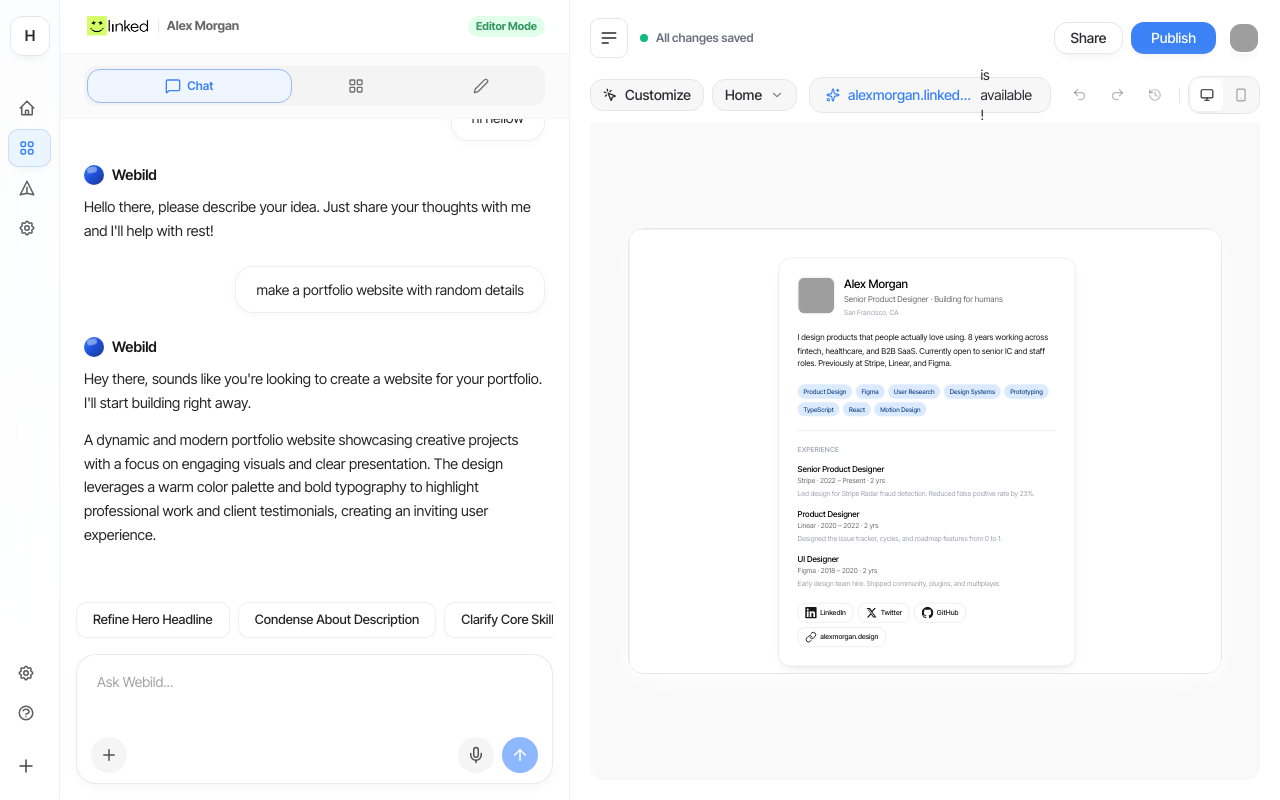
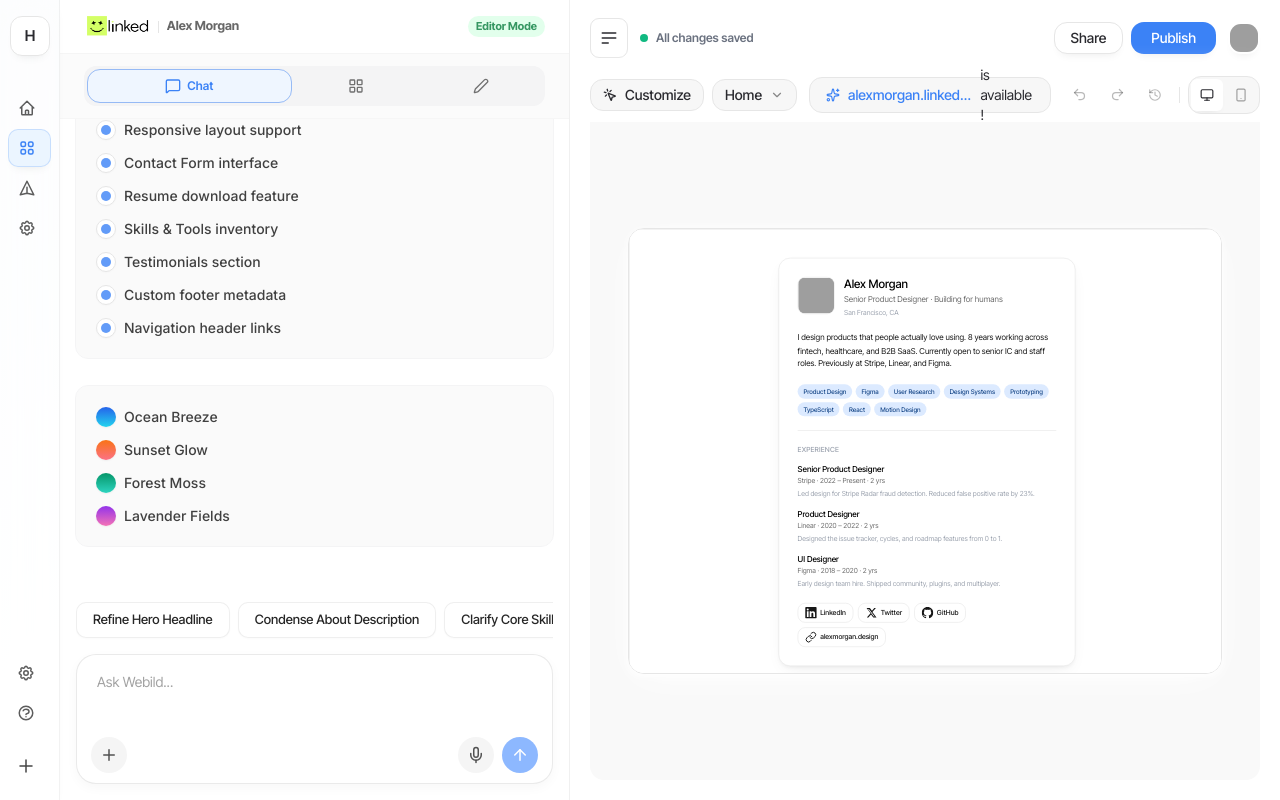
Before and after one commit to ahmedzulfi/linked, a Next.js app: page /editor in a window 1280 px wide. Built offline with nearby package versions, Linux system fonts and the light colour scheme; grey boxes are pictures that could not be loaded.

Commit message:
feat: implement exact Figma tags, classes, and previews (Carousel, Checklist, Color Palette) in ChatPane messages list

```diff
--- a/app/editor/components/ChatPane.tsx
+++ b/app/editor/components/ChatPane.tsx
@@ -250,7 +250,8 @@ export default function ChatPane({
         {activeTab === "chat" && (
           <>
             {/* Messages */}
-            <div className="flex-1 overflow-y-auto px-6 pb-4 pt-4 flex flex-col gap-6" style={{ scrollbarWidth: "none" }}>
+            <div className="flex-1 overflow-y-auto w-full px-4" style={{ scrollbarWidth: "none" }}>
+              <div className="max-w-[479px] mx-auto flex flex-col gap-6 pb-4 pt-4 w-full">
                 <AnimatePresence initial={false}>
                   {messages.map((msg) => (
                     <motion.div
@@ -258,57 +259,141 @@ export default function ChatPane({
                       initial={{ opacity: 0, y: 8 }}
                       animate={{ opacity: 1, y: 0 }}
                       transition={{ duration: 0.25, ease: [0.23, 1, 0.32, 1] }}
+                      className="w-full flex flex-col"
                     >
                       {msg.role === "user" ? (
-                      <div className="flex justify-end">
-                        <div className="bg-white py-3 px-5 rounded-[18px] max-w-[85%] border border-neutral-200/60 shadow-[0_2px_8px_rgba(0,0,0,0.03)]">
-                          <p className="text-[14px] text-neutral-800 font-normal leading-normal">{msg.content}</p>
+                        <div className="w-full flex justify-end items-start">
+                          <div className="max-w-[85%] flex flex-col justify-start items-start">
+                            <div className="BackgroundBorder min-h-9 px-4 py-3 relative bg-neutral-50 rounded-xl outline outline-1 outline-zinc-100 flex flex-col justify-start items-start">
+                              <div className="OverlayShadow w-24 h-14 left-0 top-0 absolute bg-white/0 rounded-xl shadow-[0px_6px_10px_-6px_rgba(0,0,0,0.09)] pointer-events-none" />
+                              <div className="Container self-stretch pb-[0.63px] flex flex-col justify-start items-start">
+                                <div className="HiHellow justify-center text-black text-[15px] font-normal font-['Inter'] leading-7 break-words max-w-full">
+                                  {msg.content}
+                                </div>
+                              </div>
+                            </div>
                           </div>
                         </div>
                       ) : (
-                      <div className="flex flex-col gap-2.5 w-full">
-                        {/* Header: Blue sphere and name "Webild" */}
-                        <div className="flex items-center gap-2">
-                          <div className="w-5 h-5 rounded-full bg-gradient-to-br from-[#3b82f6] via-[#1d4ed8] to-[#1e3a8a] relative overflow-hidden shadow-sm flex-shrink-0">
-                            {/* Inner glossy highlight */}
-                            <div className="absolute top-[2px] left-[3px] w-2.5 h-1.5 rounded-full bg-white/40 blur-[0.5px] transform -rotate-12"></div>
+                        <div className="w-full flex flex-col justify-start items-start gap-2">
+                          <div className="self-stretch inline-flex justify-start items-center gap-2">
+                            {/* Logo */}
+                            <div className="Logo relative flex items-center justify-center">
+                              <svg width="17" height="17" viewBox="0 0 17 17" fill="none" xmlns="http://www.w3.org/2000/svg">
+                                <circle cx="8.5" cy="8.5" r="8" fill="url(#blueSphereGrad4)" />
+                                <path d="M4.5 5.5 C 5.5 3.5, 9.5 3.5, 12.5 5.5 C 10.5 4.5, 6.5 4.5, 4.5 5.5 Z" fill="white" opacity="0.4" />
+                                <defs>
+                                  <radialGradient id="blueSphereGrad4" cx="30%" cy="30%" r="70%">
+                                    <stop offset="0%" stopColor="#4fa3ff" />
+                                    <stop offset="40%" stopColor="#1a73e8" />
+                                    <stop offset="100%" stopColor="#0d47a1" />
+                                  </radialGradient>
+                                </defs>
+                              </svg>
                             </div>
-                          <span className="font-semibold text-[14.5px] text-neutral-900 leading-none">
-                            Webild
-                          </span>
+                            <div className="w-14 h-7 relative">
+                              <div className="Webild left-0 top-[-1px] absolute justify-center text-black text-lg font-medium font-['Inter'] leading-7">Webild</div>
                             </div>
-                        {/* Message content: No bubble background, plain text */}
-                        <div className="flex flex-col gap-3.5 pl-0 max-w-full">
-                          {msg.content.split("\n\n").map((para, i) => {
-                            // Check if paragraph starts with a subheader like "Color Palette"
-                            if (para.trim().startsWith("Color Palette")) {
-                              return (
-                                <div key={i} className="flex flex-col gap-1 mt-1">
-                                  <span className="text-[12px] font-semibold uppercase tracking-wider text-zinc-400 font-['Inter_Tight']">
-                                    Color Palette
-                                  </span>
-                                  {/* Render rest of text if any, or just empty space */}
-                                  {para.replace("Color Palette", "").trim() && (
-                                    <p className="text-[14px] text-neutral-800 font-normal leading-relaxed">
-                                      {para.replace("Color Palette", "").trim()}
-                                    </p>
+                          </div>
+
+                          <div className="self-stretch flex flex-col justify-start items-start w-full">
+                            <div className="justify-center text-neutral-900 text-[15px] font-normal font-['Inter'] leading-7 whitespace-pre-wrap w-full">
+                              {msg.content}
+                            </div>
+                          </div>
+
+                          {/* Dynamic attachment previews for the mockup portfolio response */}
+                          {msg.id === "4" && (
+                            <div className="w-full flex flex-col justify-start items-start gap-4 mt-3">
+                              {/* 1. Carousel preview section */}
+                              <div className="self-stretch pt-3 flex flex-col justify-start items-start w-full">
+                                <div className="BackgroundBorder self-stretch p-5 bg-neutral-50 rounded-xl outline outline-1 outline-zinc-100 flex flex-col justify-start items-start w-full">
+                                  <div className="SectionStackCarousel self-stretch h-48 relative w-full overflow-hidden">
+                                    <div className="Container w-full max-w-96 h-48 left-0 top-0 absolute">
+                                      <div className="BackgroundBorderShadow w-60 h-28 left-[343.55px] top-[13.58px] absolute origin-top-left rotate-[20deg] opacity-0 bg-neutral-50 rounded-xl shadow-[0px_6px_10px_-6px_rgba(0,0,0,0.09)] outline outline-1 outline-zinc-100" />
+                                      <div className="BackgroundBorderShadow w-60 h-28 left-[343.55px] top-[13.58px] absolute origin-top-left rotate-[20deg] opacity-0 bg-neutral-50 rounded-xl shadow-[0px_6px_10px_-6px_rgba(0,0,0,0.09)] outline outline-1 outline-zinc-100" />
+                                      <div className="BackgroundBorderShadow w-60 h-28 left-[-126.70px] top-[93.65px] absolute origin-top-left rotate-[-20deg] opacity-0 bg-neutral-50 rounded-xl shadow-[0px_6px_10px_-6px_rgba(0,0,0,0.09)] outline outline-1 outline-zinc-100" />
+                                      <div className="BackgroundBorderShadow w-60 h-28 left-[-126.70px] top-[93.65px] absolute origin-top-left rotate-[-20deg] opacity-0 bg-neutral-50 rounded-xl shadow-[0px_6px_10px_-6px_rgba(0,0,0,0.09)] outline outline-1 outline-zinc-100" />
+                                      <div className="BackgroundBorderShadow w-72 h-36 left-[174.13px] top-[11.35px] absolute origin-top-left rotate-[10deg] bg-neutral-50 rounded-xl shadow-[0px_6px_10px_-6px_rgba(0,0,0,0.09)] outline outline-1 outline-zinc-100" />
+                                      <div className="BackgroundBorderShadow w-72 h-36 left-[-6.26px] top-[58.77px] absolute origin-top-left rotate-[-10deg] bg-neutral-50 rounded-xl shadow-[0px_6px_10px_-6px_rgba(0,0,0,0.09)] outline outline-1 outline-zinc-100" />
+                                      <div className="BackgroundBorderShadow w-80 h-40 left-[118.69px] top-[2.70px] absolute origin-top-left rotate-[5deg] bg-neutral-50 rounded-xl shadow-[0px_6px_10px_-6px_rgba(0,0,0,0.09)] outline outline-1 outline-zinc-100" />
+                                      <div className="BackgroundBorderShadow w-80 h-40 left-[7.20px] top-[29.90px] absolute origin-top-left rotate-[-5deg] bg-neutral-50 rounded-xl shadow-[0px_6px_10px_-6px_rgba(0,0,0,0.09)] outline outline-1 outline-zinc-100" />
+
+                                      <div className="BackgroundBorderShadow w-full max-w-96 h-48 left-[23.33px] top-0 absolute bg-neutral-50 rounded-xl shadow-[0px_6px_10px_-6px_rgba(0,0,0,0.09)] outline outline-1 outline-zinc-100 overflow-hidden flex items-center justify-center p-4">
+                                        <div className="flex flex-col items-center text-center gap-1">
+                                          <span className="font-semibold text-[13px] text-neutral-800">Portfolio Preview</span>
+                                          <span className="text-[11px] text-zinc-400">Template applied to active canvas</span>
+                                        </div>
+                                      </div>
+                                    </div>
+
+                                    <button className="Button h-9 px-2.5 left-0 top-[82.32px] absolute bg-zinc-100 rounded-xl inline-flex justify-center items-center border-none cursor-pointer hover:bg-zinc-200">
+                                      <div className="Svg size-3.5 relative overflow-hidden flex items-center justify-center">
+                                        <svg width="6" height="10" viewBox="0 0 6 10" fill="none" xmlns="http://www.w3.org/2000/svg">
+                                          <path d="M5 1L1 5L5 9" stroke="black" strokeWidth="1.5" strokeLinecap="round" strokeLinejoin="round" />
+                                        </svg>
+                                      </div>
+                                    </button>
+                                    <button className="Button h-9 px-2.5 left-[401.49px] top-[82.32px] absolute bg-zinc-100 rounded-xl inline-flex justify-center items-center border-none cursor-pointer hover:bg-zinc-200">
+                                      <div className="Svg size-3.5 relative overflow-hidden flex items-center justify-center">
+                                        <svg width="6" height="10" viewBox="0 0 6 10" fill="none" xmlns="http://www.w3.org/2000/svg">
+                                          <path d="M1 1L5 5L1 9" stroke="black" strokeWidth="1.5" strokeLinecap="round" strokeLinejoin="round" />
+                                        </svg>
+                                      </div>
+                                    </button>
+                                  </div>
+                                </div>
+                              </div>
+
+                                {/* 2. Checklist section */}
+                                <div className="self-stretch pt-3 flex flex-col justify-start items-start w-full">
+                                  <div className="BackgroundBorder self-stretch p-5 bg-neutral-50 rounded-xl outline outline-1 outline-zinc-100 flex flex-col justify-start items-start gap-3 w-full">
+                                    {[
+                                      "About Me description",
+                                      "Project Showcase grid",
+                                      "Responsive layout support",
+                                      "Contact Form interface",
+                                      "Resume download feature",
+                                      "Skills & Tools inventory",
+                                      "Testimonials section",
+                                      "Custom footer metadata",
+                                      "Navigation header links"
+                                    ].map((item, idx) => (
+                                      <div key={idx} className="self-stretch inline-flex justify-start items-center gap-2">
+                                        <div className="w-5 h-5 rounded-full border border-[#E6E6E6] flex items-center justify-center bg-white shadow-[0_1px_2px_rgba(0,0,0,0.02)]">
+                                          <div className="w-2.5 h-2.5 rounded-full bg-blue-500 opacity-80" />
+                                        </div>
+                                        <span className="text-[14px] font-medium text-neutral-700 font-['Inter']">{item}</span>
+                                      </div>
+                                    ))}
+                                  </div>
+                                </div>
+
+                                {/* 3. Color Palette section */}
+                                <div className="self-stretch pt-3 flex flex-col justify-start items-start w-full">
+                                  <div className="BackgroundBorder self-stretch p-5 bg-neutral-50 rounded-xl outline outline-1 outline-zinc-100 flex flex-col justify-start items-start gap-3 w-full">
+                                    {[
+                                      { name: "Ocean Breeze", colors: "from-blue-600 to-cyan-400" },
+                                      { name: "Sunset Glow", colors: "from-orange-500 to-rose-400" },
+                                      { name: "Forest Moss", colors: "from-emerald-600 to-teal-400" },
+                                      { name: "Lavender Fields", colors: "from-purple-600 to-pink-400" }
+                                    ].map((palette, idx) => (
+                                      <div key={idx} className="self-stretch inline-flex justify-start items-center gap-2">
+                                        <div className={`Gradient w-5 h-5 bg-gradient-to-b ${palette.colors} rounded-full shadow-sm`} />
+                                        <span className="text-[14px] font-medium text-neutral-700 font-['Inter']">{palette.name}</span>
+                                      </div>
+                                    ))}
+                                  </div>
+                                </div>
+                              </div>
                             )}
-                                </div>
-                              );
-                            }
-                            return (
-                              <p key={i} className="text-[14.5px] text-neutral-800 font-normal leading-relaxed whitespace-pre-wrap">
-                                {para}
-                              </p>
-                            );
-                          })}
-                        </div>
                           </div>
                         )}
                       </motion.div>
                     ))}
                   </AnimatePresence>
                   <div ref={bottomRef} />
+                </div>
               </div>
 
             {/* Input area */}
```
Lines whose indentation alone changed are shown as unchanged.
